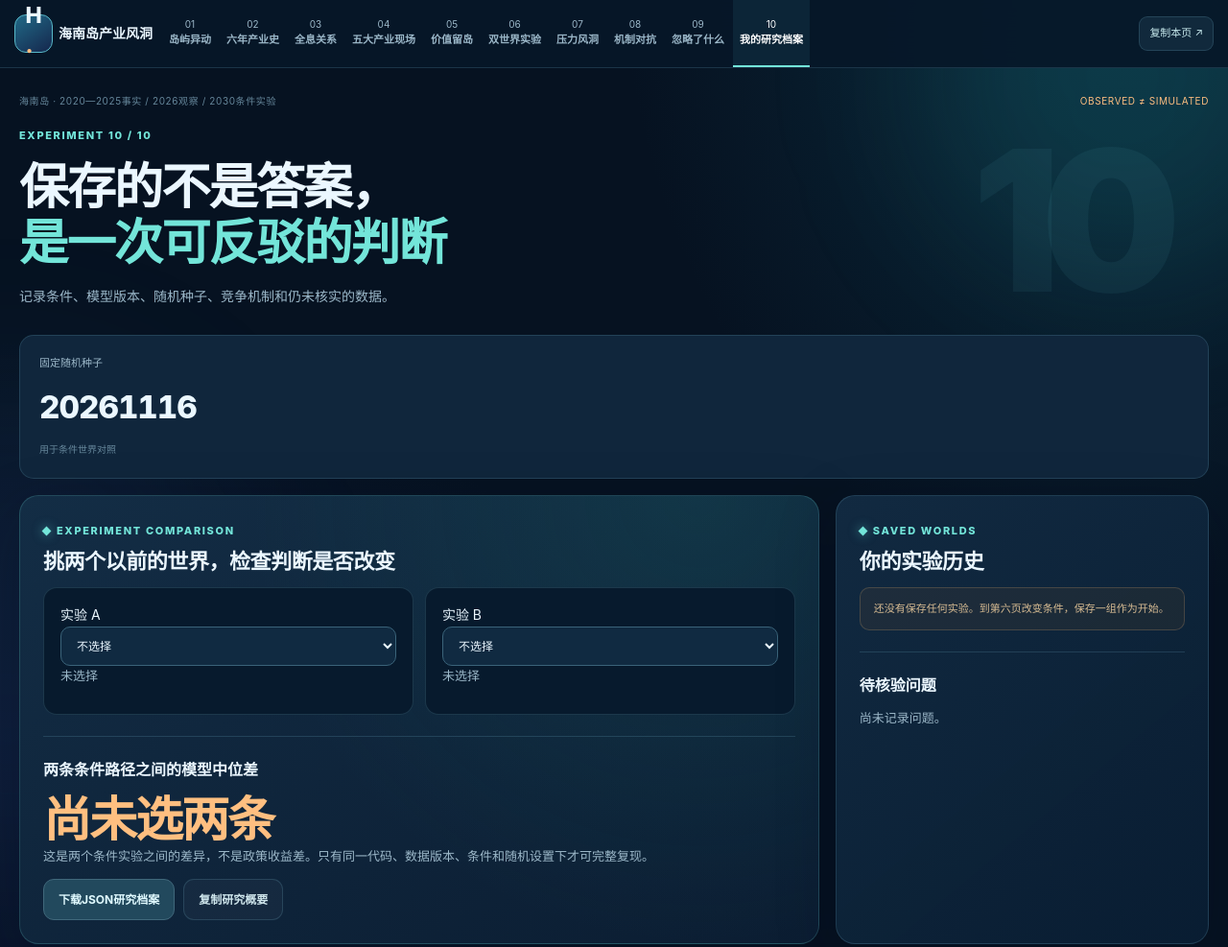
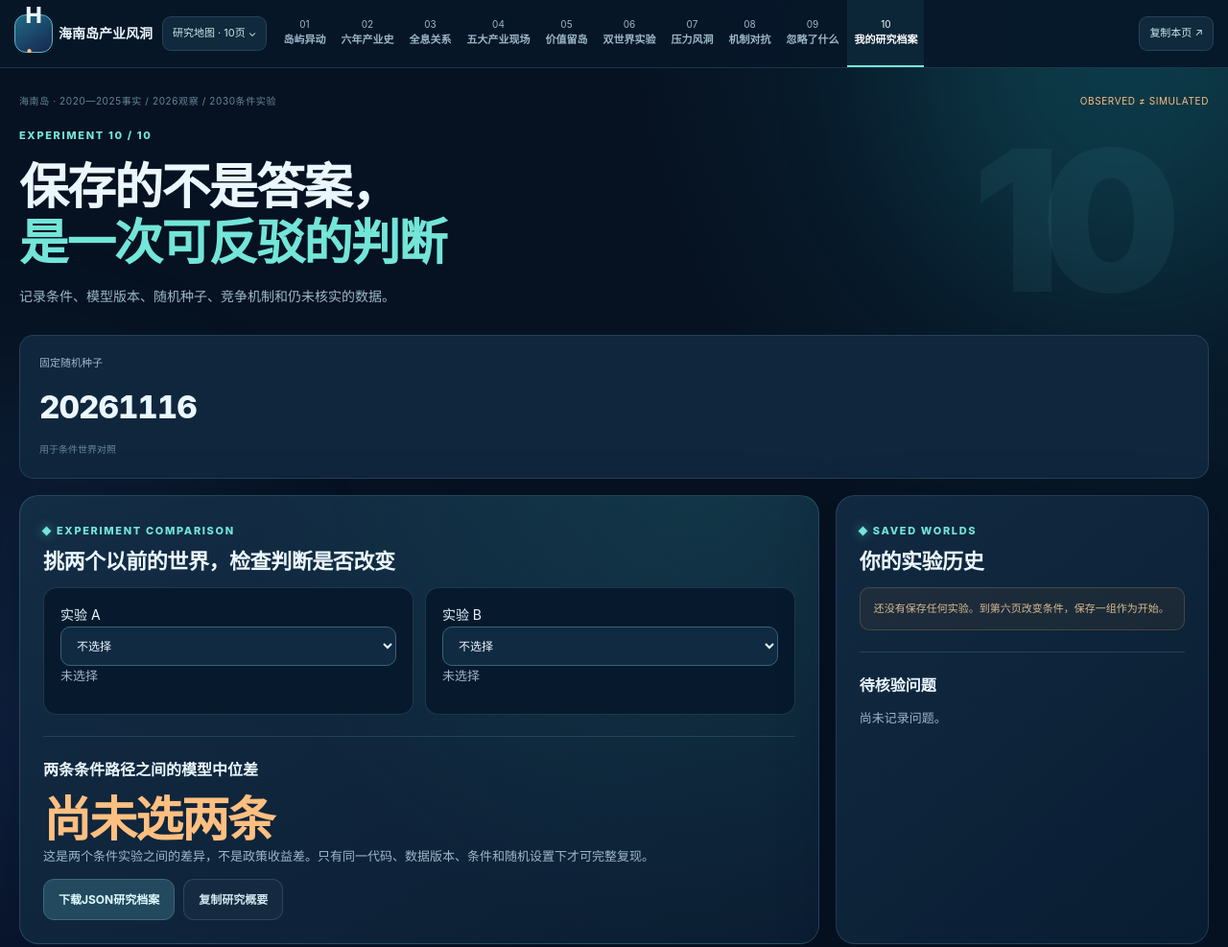
Before and after one commit to zhanglingshare/hainan-simulator, a plain HTML site: page industry/v2/archive.html in a window 1280 px wide. Shown: the top 987 px of the page at 96% size. Drawn offline with Linux system fonts and the light colour scheme.

Commit message:
ux(hainan-v2): replace persistent ten-link navigation burden with an on-demand research map on every page

```diff
--- a/industry/v2/archive.html
+++ b/industry/v2/archive.html
@@ -13,7 +13,8 @@
 <div class="aurora one" aria-hidden="true"></div><div class="aurora two" aria-hidden="true"></div>
 <header class="top"><div class="top-inner">
  <a href="./index.html" class="brand"><span class="logo">H<span>·</span></span><span class="logo-text"><b>海南岛产业风洞</b><small>INDUSTRIAL INTELLIGENCE · RESEARCH V2</small></span></a>
- <nav class="nav" aria-label="十个研究实验">
+ <button type="button" id="mapMenu" class="link-mini map-toggle" aria-controls="navMap" aria-expanded="false">研究地图 · 10页 ⌄</button>
+ <nav class="nav" id="navMap" aria-label="十个研究实验">
  <a href="./index.html" class="" aria-current="false" title="岛屿异动">01 <span>岛屿异动</span></a>
  <a href="./history.html" class="" aria-current="false" title="六年产业史">02 <span>六年产业史</span></a>
  <a href="./network.html" class="" aria-current="false" title="全息关系">03 <span>全息关系</span></a>
```
Also changed, not shown: industry/v2/blindspots.html (+2 -1 lines), industry/v2/history.html (+2 -1 lines), industry/v2/index.html (+2 -1 lines), industry/v2/models.html (+2 -1 lines), industry/v2/network.html (+2 -1 lines), industry/v2/pressure.html (+2 -1 lines), industry/v2/sectors.html (+2 -1 lines), industry/v2/value.html (+2 -1 lines), industry/v2/worlds.html (+2 -1 lines).
